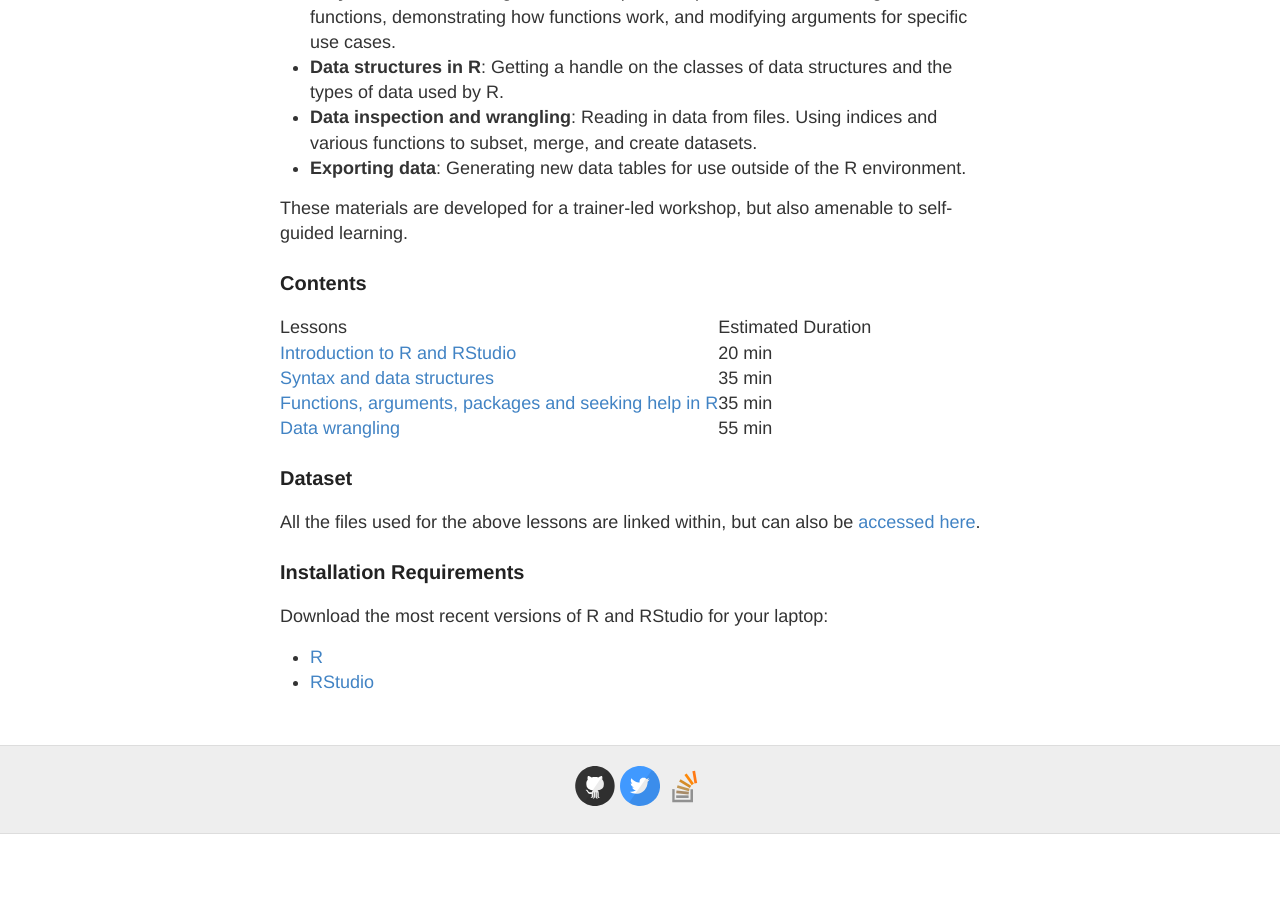
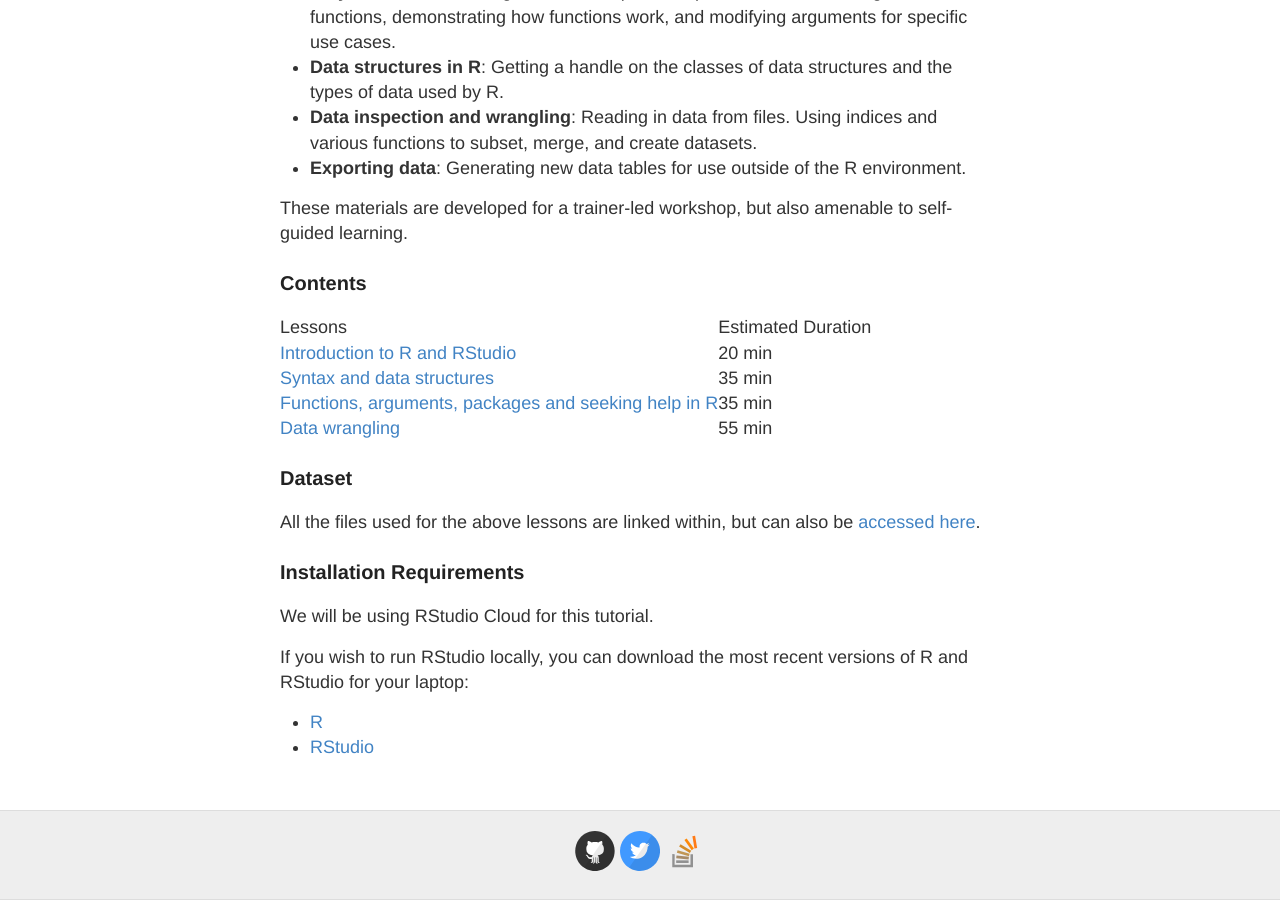
Before and after one commit to andrewguy/Training, a Jekyll site: the page built from workshops/Intro_to_R/index.md, in a window 1280 px wide and 900 px high, scrolled down 692 px. Built offline with Jekyll 4.4.1, drawn with Linux system fonts in a browser that asks for light colours; our own code applies the rules of GitHub Pages for plain Markdown files; before the commit the page ends 1526 px from its top, so only the background shows below that.

Commit message:
Link to all lessons

```diff
--- a/workshops/Intro_to_R/README.md
+++ b/workshops/Intro_to_R/index.md
@@ -23,18 +23,20 @@
 
 | Lessons            | Estimated Duration |
 |:------------------------|:----------|
-|[Introduction to R and RStudio](https://hbctraining.github.io/Training-modules/IntroR/lessons/01_Intro-to-R.html) | 20 min |
-|[Syntax and data structures](https://hbctraining.github.io/Training-modules/IntroR/lessons/02_syntax_and_data_structures.html) | 35 min |
-|[Functions, arguments, packages and seeking help in R](https://hbctraining.github.io/Training-modules/IntroR/lessons/03_functions-and-arguments.html) | 35 min |
-|[Data wrangling](https://hbctraining.github.io/Training-modules/IntroR/lessons/04_data-wrangling.html) | 55 min |
+|[Introduction to R and RStudio](https://andrewguy.github.io/Training/workshops/Intro_to_R/lessons/01_Intro-to-R) | 20 min |
+|[Syntax and data structures](https://andrewguy.github.io/Training/workshops/Intro_to_R/lessons/02_syntax_and_data_structures) | 35 min |
+|[Functions, arguments, packages and seeking help in R](https://andrewguy.github.io/Training/workshops/Intro_to_R/lessons/03_functions-and-arguments) | 35 min |
+|[Data wrangling](https://andrewguy.github.io/Training/workshops/Intro_to_R/lessons/04_data-wrangling) | 55 min |
 
 ### Dataset
 
-All the files used for the above lessons are linked within, but can also be [accessed here](https://github.com/hbctraining/Intro-to-R-with-DGE/tree/master/data).
+All the files used for the above lessons are linked within, but can also be [accessed here](https://github.com/andrewguy/Training/workshops/Intro_to_R/data).
 
 ### Installation Requirements
 
-Download the most recent versions of R and RStudio for your laptop:
+We will be using RStudio Cloud for this tutorial.
+
+If you wish to run RStudio locally, you can download the most recent versions of R and RStudio for your laptop:
 
  - [R](http://lib.stat.cmu.edu/R/CRAN/)
  - [RStudio](https://www.rstudio.com/products/rstudio/download/#download)
```
Also changed, not shown: index.md (+1 -1 lines).
